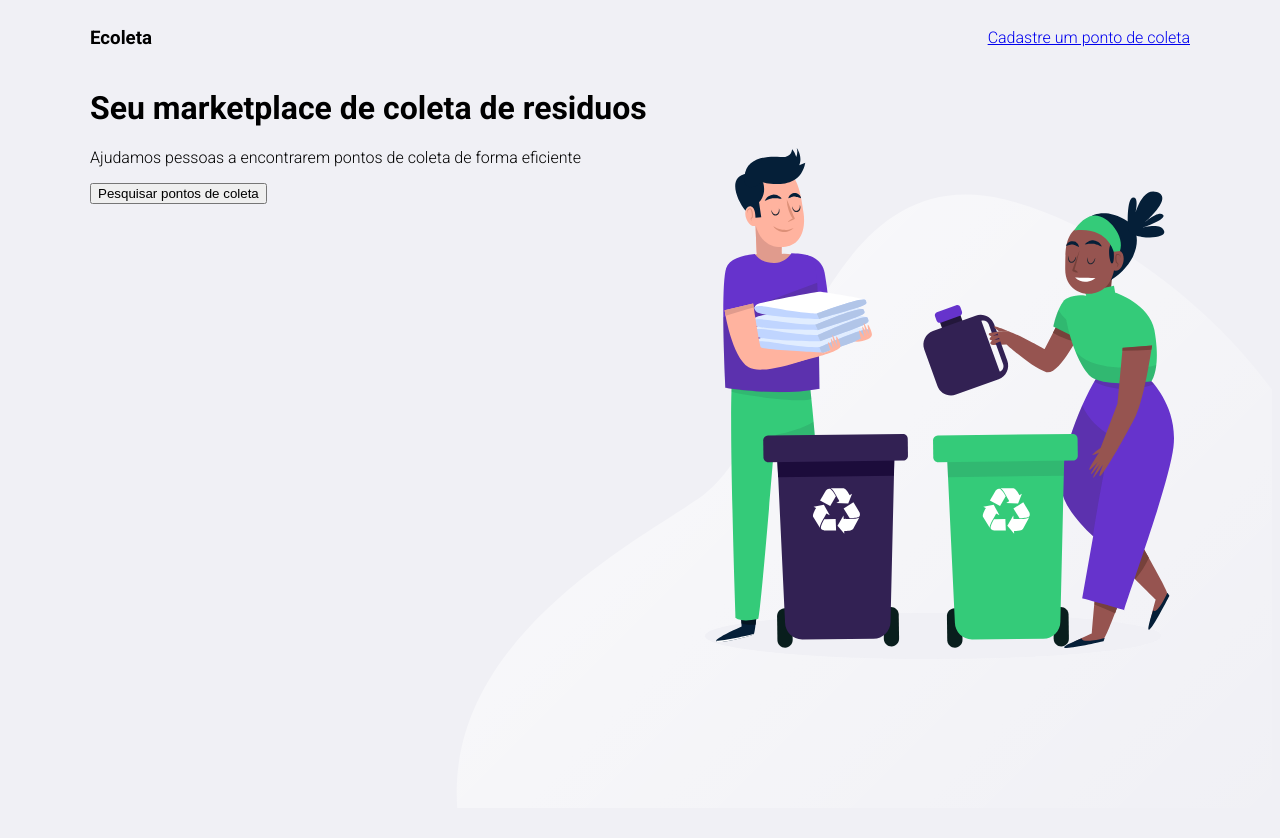
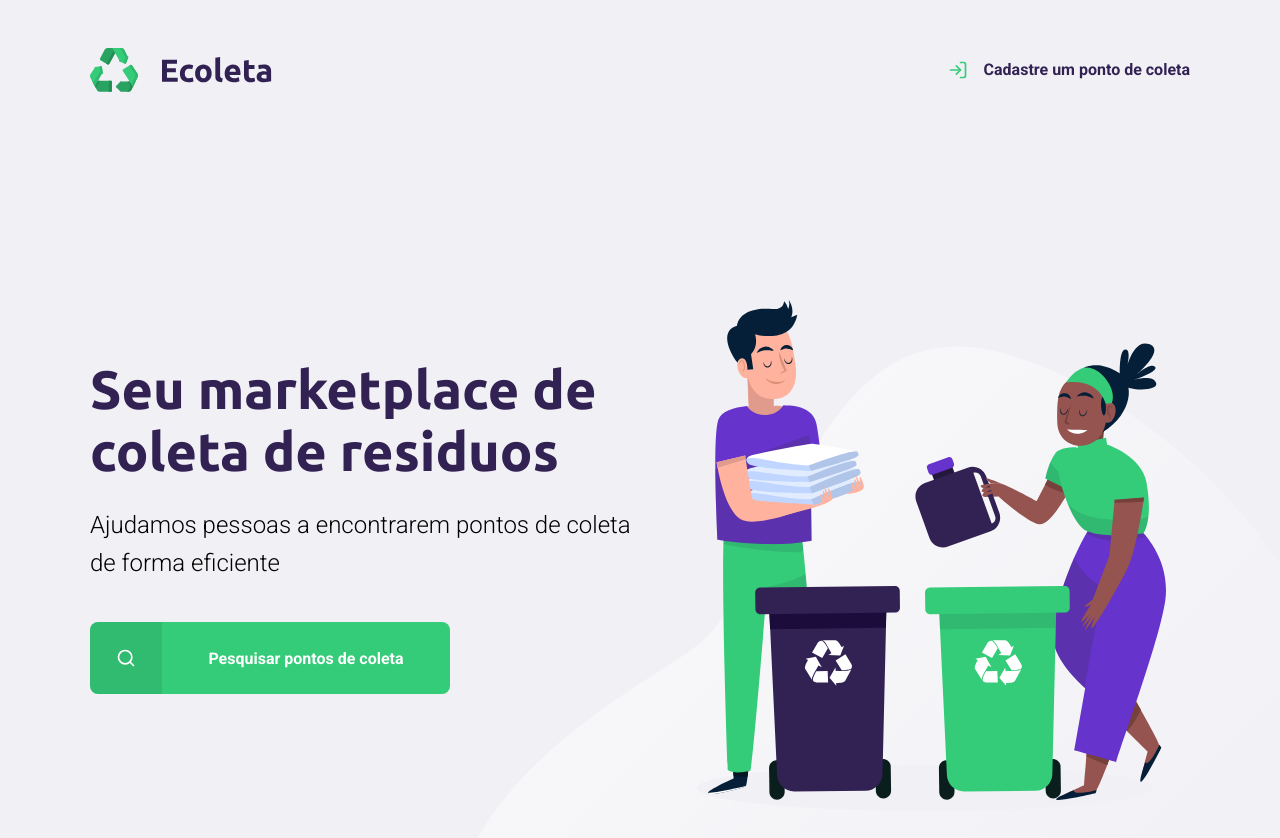
Before and after one commit to thomasuhc/1_Web_Development_Bootcamp_NLW_1_Ecoleta, a plain HTML site: page index.html in a window 1280 px wide. Before the commit the page ends 816 px from the top, so only its background shows below. Drawn offline with Linux system fonts and the light colour scheme.

Commit message:
Completed Phase 01 Bootcamp
Phase 01 completed

```diff
--- a/index.html
+++ b/index.html
@@ -5,6 +5,8 @@
     <meta name="viewport" content="width=device-width, initial-scale=1.0">
 
     <link href="https://fonts.googleapis.com/css2?family=Roboto:wght@300;700&display=swap" rel="stylesheet">
+
+    <link href="https://fonts.googleapis.com/css2?family=Ubuntu:wght@700&display=swap" rel="stylesheet">
 
     <link rel="stylesheet" href="styles/main.css">
 
@@ -15,18 +17,30 @@
     <div id="page-home">
         <div class="content">
             <header>
-                <h3>Ecoleta</h3>
+                <img src="/assets/logo.svg" alt="Logomarca">
 
-                <a href="#">Cadastre um ponto de coleta</a>
+                <a href="#">
+                    <span></span>
+                    Cadastre um ponto de coleta
+                </a>
             </header>
 
-
-
+         <main>
             <h1>Seu marketplace de coleta de residuos</h1>
 
             <p>Ajudamos pessoas a encontrarem pontos de coleta de forma eficiente</p>
 
-            <button>Pesquisar pontos de coleta</button>
+            <a href="#">
+                <span></span>
+                <strong>
+                    Pesquisar pontos de coleta
+                </strong>
+            </a>
+
+
+         </main>
+
+
 
         </div>
     </div>
--- a/styles/main.css
+++ b/styles/main.css
@@ -1,13 +1,34 @@
+:root {
+    --title-color: #322153;
+    --primary-color: #34cb79;
+
+}
+
+* {
+    margin: 0;
+    padding: 0;
+}
+
 html {
     font-family: 'Roboto', sans-serif;
 }
 
 body {
     background: #f0f0f5;
+    --webkit-font-smoothing: antialiased;
+}
+
+a {
+    text-decoration: none;
+}
+
+h1, h2, h3, h4, h5, h6 {
+    font-family: 'Ubuntu', sans-serif;
+    color: var(--title-color);
 }
 
 #page-home {
-    height: 100vh;
+    height: 120vh;
     background: url("../assets/home-background.svg") no-repeat;
     background-position: 35vw bottom;
 
@@ -17,11 +38,116 @@ body {
     width: 90%;
     max-width: 1100px;
     margin: 0 auto;
+    height: 100%;
+    display: flex;
+    flex-direction: column;
 }
 
 #page-home header {
+    margin-top: 48px;
     display: flex;
     align-items: center;
     justify-content: space-between;
 
 }
+
+#page-home header a {
+    display: flex;
+    color: var(--title-color);
+    font-weight: 700;
+
+}
+
+#page-home header a span {
+    margin-right: 16px;
+    display: flex;
+    background-image: url("../assets/log-in.svg");
+    width: 20px;
+    height: 20px;
+}
+
+#page-home main {
+    max-width: 560px;
+    flex: 1;
+    display: flex;
+    flex-direction: column;
+    justify-content: center;
+
+}
+
+#page-home main h1 {
+    font-size: 54px;
+    color: var(--title-color);
+}
+
+#page-home main p {
+    font-size: 24px;
+    line-height: 38px;
+    margin-top: 24px;
+}
+
+#page-home main a {
+    width: 100%;
+    max-width: 360px;
+    height: 72px;
+    border-radius: 8px;
+    display: flex;
+    align-items: center;
+    margin-top: 40px;
+    background-color: var(--primary-color);
+    transition: 400ms;
+
+
+}
+
+#page-home main a:hover {
+    background-color: #2fb86e;
+}
+
+#page-home main a span {
+    width: 72px;
+    height: 72px;
+    border-top-left-radius: 8px;
+    border-bottom-left-radius: 8px;
+    background-color: rgba(0, 0, 0, 0.08);
+    display: flex;
+    align-items: center;
+    justify-content: center;
+
+}
+
+#page-home main a span::after {
+    content: "";
+    background-image: url("../assets/search.svg");
+    width: 20px;
+    height: 20px;
+}
+
+#page-home main a strong {
+    flex: 1;
+    color: white;
+    text-align: center;
+
+}
+
+@media (max-width: 900px) {
+    #page-home {
+        background-position-x: 70vw;
+    }
+    #page-home .content {
+        align-items: center;
+        text-align: center;
+    }
+
+    #page-home .header a {
+        position: absolute;
+        bottom: 48px;
+        left: 50px;
+        transform: translateX(-50%);
+    }
+
+    #page-home .header main {
+        align-items: center;
+    }
+
+}
```
